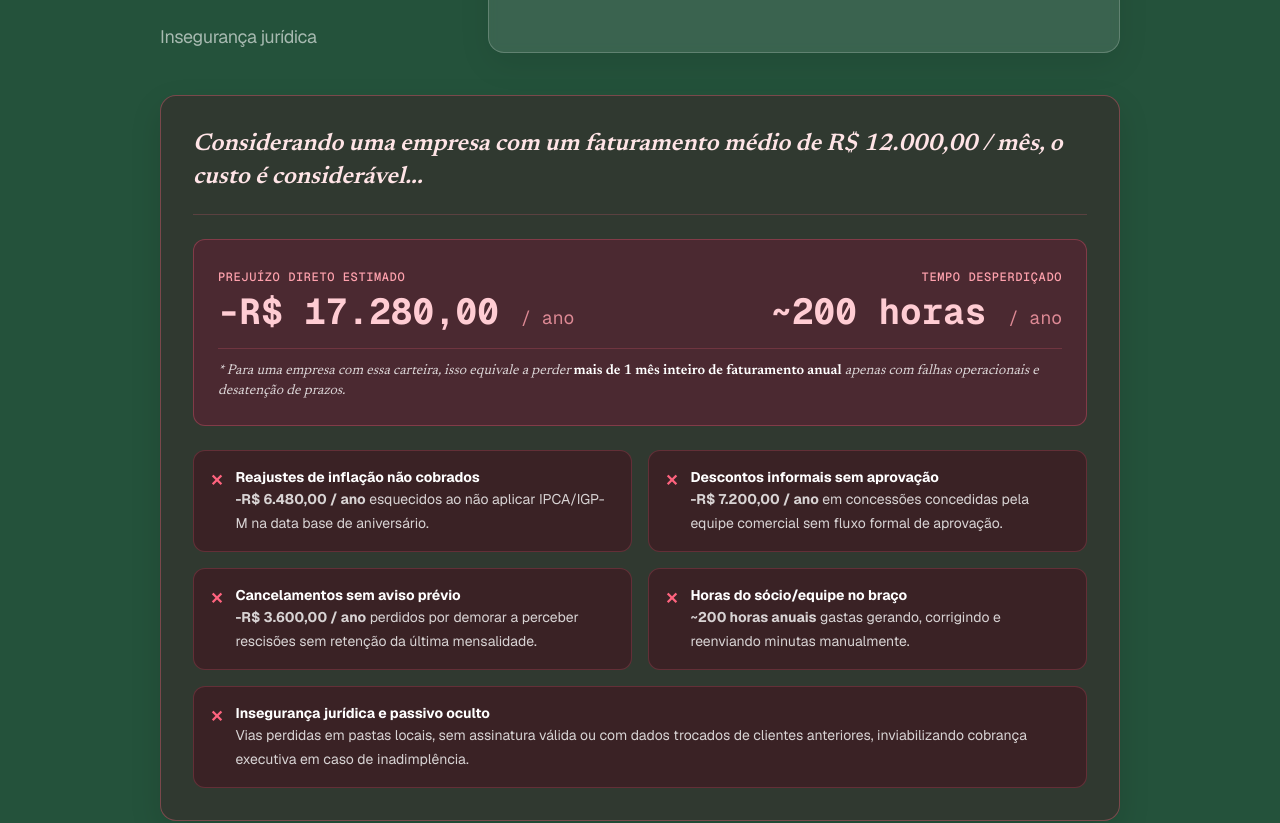
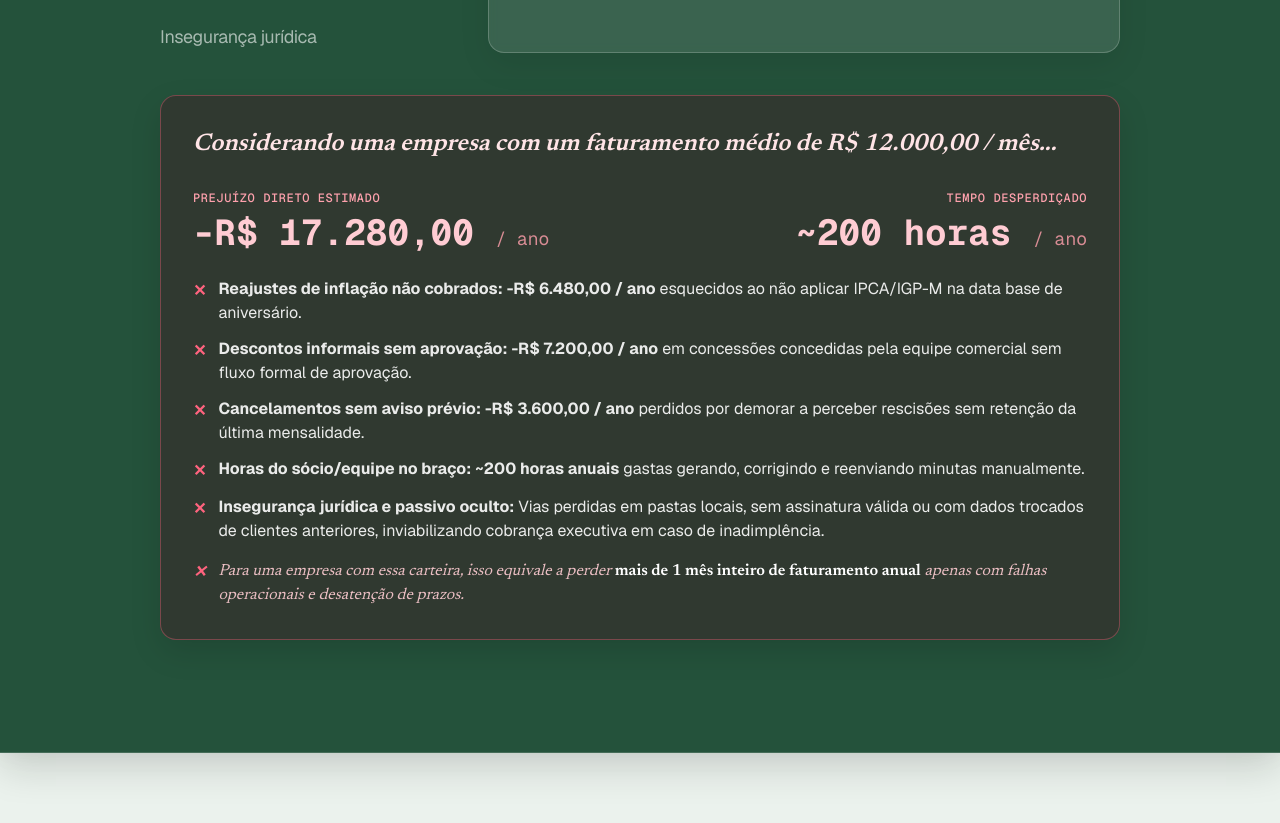
Before and after one commit to brtorresdel/tratto-landing-page, a Next.js app: page / in a window 1280 px wide. Shown: the part 2360-3183 px from the top of the page. Built offline with nearby package versions, Linux system fonts and the light colour scheme.

Commit message:
feat(problem-banner): simplifica bloco de alerta com lista limpa e titulo ajustado

```diff
--- a/src/components/problem-banner.tsx
+++ b/src/components/problem-banner.tsx
@@ -273,20 +273,20 @@ export function ProblemBanner() {
         {/* PARTE 3: CARD DE IMPACTO FINANCEIRO NO IMPROVISO (ALERTA VERMELHO) */}
         {/* ========================================================= */}
         <div className="mt-10 rounded-2xl border border-rose-400/35 bg-rose-950/30 p-6 sm:p-8 text-left shadow-[0_12px_32px_rgba(0,0,0,0.12)]">
-          <div className="pb-5 border-b border-rose-400/20">
+          {/* Título sem linha abaixo */}
+          <div>
             <h4 className="text-xl sm:text-2xl font-serif italic font-semibold text-rose-100 leading-snug">
-              Considerando uma empresa com um faturamento médio de R$ 12.000,00 / mês, o custo é considerável...
+              Considerando uma empresa com um faturamento médio de R$ 12.000,00 / mês...
             </h4>
           </div>
 
-          {/* Destaque do prejuízo total consolidado */}
-          <div className="mt-6 rounded-xl border border-rose-400/30 bg-rose-900/30 p-5 sm:p-6">
-            <div className="flex flex-col sm:flex-row sm:items-center justify-between gap-4 pb-4 border-b border-rose-400/20">
+          {/* Destaque dos valores e métricas sem background e sem bordas */}
+          <div className="mt-6 flex flex-col sm:flex-row sm:items-center justify-between gap-4">
             <div>
               <span className="font-mono text-xs uppercase tracking-wider text-rose-300 font-medium">
                 Prejuízo direto estimado
               </span>
-                <div className="font-mono text-3xl sm:text-4xl font-bold text-rose-200 mt-1">
+              <div className="font-mono text-3xl sm:text-4xl font-bold text-rose-200 mt-1 tabular-nums">
                 -R$ 17.280,00 <span className="text-lg font-normal text-rose-300/80">/ ano</span>
               </div>
             </div>
@@ -294,73 +294,65 @@ export function ProblemBanner() {
               <span className="font-mono text-xs uppercase tracking-wider text-rose-300 font-medium">
                 Tempo desperdiçado
               </span>
-                <div className="font-mono text-3xl sm:text-4xl font-bold text-rose-200 mt-1">
+              <div className="font-mono text-3xl sm:text-4xl font-bold text-rose-200 mt-1 tabular-nums">
                 ~200 horas <span className="text-lg font-normal text-rose-300/80">/ ano</span>
               </div>
             </div>
           </div>
 
-            <p className="mt-3 text-xs sm:text-sm text-white/80 font-serif italic">
-              * Para uma empresa com essa carteira, isso equivale a perder{" "}
+          {/* Lista limpa de perdas reais (sem caixinhas, formato de lista) */}
+          <ul className="mt-6 space-y-3 text-sm sm:text-base text-white/90">
+            <li className="flex items-start gap-3">
+              <span className="text-rose-400 font-bold shrink-0 mt-0.5">✕</span>
+              <span>
+                <strong>Reajustes de inflação não cobrados:</strong>{" "}
+                <strong>-R$ 6.480,00 / ano</strong> esquecidos ao não aplicar IPCA/IGP-M na data base de aniversário.
+              </span>
+            </li>
+
+            <li className="flex items-start gap-3">
+              <span className="text-rose-400 font-bold shrink-0 mt-0.5">✕</span>
+              <span>
+                <strong>Descontos informais sem aprovação:</strong>{" "}
+                <strong>-R$ 7.200,00 / ano</strong> em concessões concedidas pela equipe comercial sem fluxo formal de aprovação.
+              </span>
+            </li>
+
+            <li className="flex items-start gap-3">
+              <span className="text-rose-400 font-bold shrink-0 mt-0.5">✕</span>
+              <span>
+                <strong>Cancelamentos sem aviso prévio:</strong>{" "}
+                <strong>-R$ 3.600,00 / ano</strong> perdidos por demorar a perceber rescisões sem retenção da última mensalidade.
+              </span>
+            </li>
+
+            <li className="flex items-start gap-3">
+              <span className="text-rose-400 font-bold shrink-0 mt-0.5">✕</span>
+              <span>
+                <strong>Horas do sócio/equipe no braço:</strong>{" "}
+                <strong>~200 horas anuais</strong> gastas gerando, corrigindo e reenviando minutas manualmente.
+              </span>
+            </li>
+
+            <li className="flex items-start gap-3">
+              <span className="text-rose-400 font-bold shrink-0 mt-0.5">✕</span>
+              <span>
+                <strong>Insegurança jurídica e passivo oculto:</strong> Vias perdidas em pastas locais, sem assinatura válida ou com dados trocados de clientes anteriores, inviabilizando cobrança executiva em caso de inadimplência.
+              </span>
+            </li>
+
+            {/* Observação incorporada como último item da lista */}
+            <li className="flex items-start gap-3 pt-1 text-rose-200/90 font-serif italic text-sm sm:text-base">
+              <span className="text-rose-400 font-bold shrink-0 mt-0.5">✕</span>
+              <span>
+                Para uma empresa com essa carteira, isso equivale a perder{" "}
                 <strong className="text-white font-semibold not-italic">
                   mais de 1 mês inteiro de faturamento anual
                 </strong>{" "}
                 apenas com falhas operacionais e desatenção de prazos.
-            </p>
-          </div>
-
-          {/* Grid com o detalhamento das 5 perdas em tom de alerta */}
-          <div className="mt-6 grid grid-cols-1 md:grid-cols-2 gap-4">
-            <div className="rounded-xl border border-rose-400/20 bg-rose-950/40 p-4 flex items-start gap-3">
-              <span className="text-rose-400 font-bold shrink-0 mt-0.5">✕</span>
-              <div>
-                <strong className="text-white text-sm block">Reajustes de inflação não cobrados</strong>
-                <span className="text-xs sm:text-sm text-white/80 leading-relaxed">
-                  <strong>-R$ 6.480,00 / ano</strong> esquecidos ao não aplicar IPCA/IGP-M na data base de aniversário.
               </span>
-              </div>
-            </div>
-
-            <div className="rounded-xl border border-rose-400/20 bg-rose-950/40 p-4 flex items-start gap-3">
-              <span className="text-rose-400 font-bold shrink-0 mt-0.5">✕</span>
-              <div>
-                <strong className="text-white text-sm block">Descontos informais sem aprovação</strong>
-                <span className="text-xs sm:text-sm text-white/80 leading-relaxed">
-                  <strong>-R$ 7.200,00 / ano</strong> em concessões concedidas pela equipe comercial sem fluxo formal de aprovação.
-                </span>
-              </div>
-            </div>
-
-            <div className="rounded-xl border border-rose-400/20 bg-rose-950/40 p-4 flex items-start gap-3">
-              <span className="text-rose-400 font-bold shrink-0 mt-0.5">✕</span>
-              <div>
-                <strong className="text-white text-sm block">Cancelamentos sem aviso prévio</strong>
-                <span className="text-xs sm:text-sm text-white/80 leading-relaxed">
-                  <strong>-R$ 3.600,00 / ano</strong> perdidos por demorar a perceber rescisões sem retenção da última mensalidade.
-                </span>
-              </div>
-            </div>
-
-            <div className="rounded-xl border border-rose-400/20 bg-rose-950/40 p-4 flex items-start gap-3">
-              <span className="text-rose-400 font-bold shrink-0 mt-0.5">✕</span>
-              <div>
-                <strong className="text-white text-sm block">Horas do sócio/equipe no braço</strong>
-                <span className="text-xs sm:text-sm text-white/80 leading-relaxed">
-                  <strong>~200 horas anuais</strong> gastas gerando, corrigindo e reenviando minutas manualmente.
-                </span>
-              </div>
-            </div>
-
-            <div className="rounded-xl border border-rose-400/20 bg-rose-950/40 p-4 flex items-start gap-3 md:col-span-2">
-              <span className="text-rose-400 font-bold shrink-0 mt-0.5">✕</span>
-              <div>
-                <strong className="text-white text-sm block">Insegurança jurídica e passivo oculto</strong>
-                <span className="text-xs sm:text-sm text-white/80 leading-relaxed">
-                  Vias perdidas em pastas locais, sem assinatura válida ou com dados trocados de clientes anteriores, inviabilizando cobrança executiva em caso de inadimplência.
-                </span>
-              </div>
-            </div>
-          </div>
+            </li>
+          </ul>
         </div>
       </div>
     </section>
```
Also changed, not shown: 1 other file (tests, documents, lock files or other folders). Lines whose indentation alone changed are shown as unchanged.
